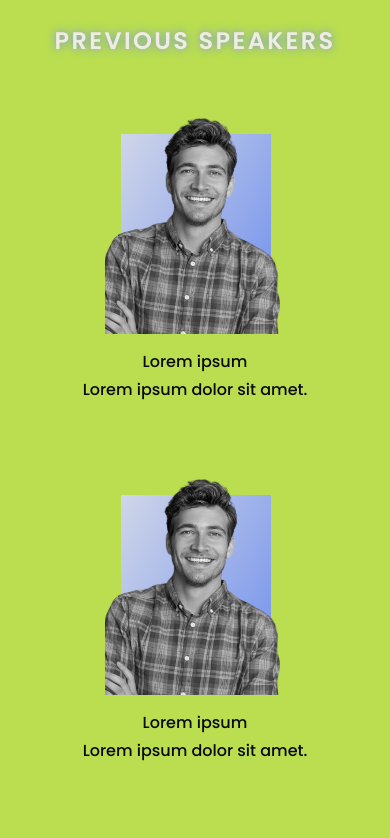
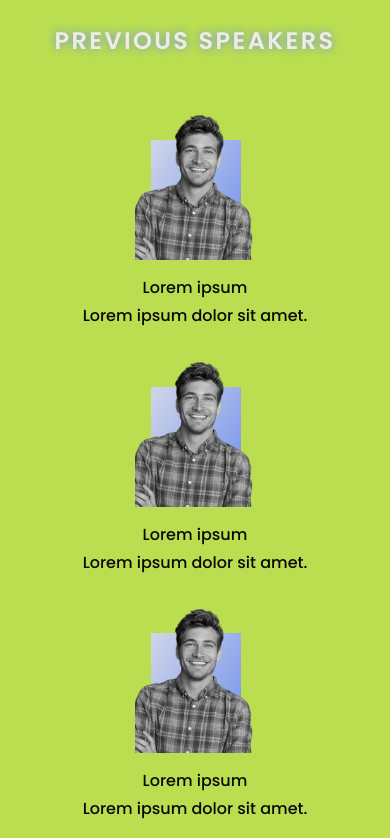
Before and after one commit to pesolosep/makarapreneur, a Next.js app: page / in a window 390 px wide. Shown: the part 2160-2998 px from the top of the page. Built offline with nearby package versions, Linux system fonts and the light colour scheme.

Commit message:
feat: speaker more responsive

```diff
--- a/src/components/homepage/Speakers.tsx
+++ b/src/components/homepage/Speakers.tsx
@@ -7,20 +7,20 @@ export default function Speakers() {
             <h2 className="headerText text-center text-linen [text-shadow:0px_0px_10px_#6E8EEC;]">
                 PREVIOUS SPEAKERS
             </h2>
-            <div className="flex gap-12 mt-8 flex-wrap justify-evenly">
+            <div className="flex gap-2 md:gap-12 mt-8 flex-wrap justify-evenly">
                 <div className="flex flex-col items-center">
                     <div className="relative mt-5">
                         <Image
                             src={profile}
                             alt="profile"
-                            className="z-10 relative"
+                            className="z-10 relative max-md:w-[120px]"
                         />
                         <div
-                            className="absolute bg-cornflowerBlue w-[150px] h-[200px] bottom-0 z-0 left-4
-                            [background:linear-gradient(121deg,_#D0D6E9_0%,#6E8EEC_100%)]"
+                            className="absolute bg-cornflowerBlue w-[90px] md:w-[150px] aspect-[3/4] bottom-0 z-0 left-4
+                            [background:linear-gradient(121deg,_#D0D6E9_0%,#6E8EEC_100%)] aspect"
                         ></div>
                     </div>
-                    <div className="flex flex-col items-center gap-1 mt-4 font-medium">
+                    <div className="flex flex-col items-center gap-1 mt-4 font-medium text-center">
                         <p>Lorem ipsum</p>
                         <p>Lorem ipsum dolor sit amet.</p>
                     </div>
@@ -30,14 +30,14 @@ export default function Speakers() {
                         <Image
                             src={profile}
                             alt="profile"
-                            className="z-10 relative"
+                            className="z-10 relative max-md:w-[120px]"
                         />
                         <div
-                            className="absolute bg-cornflowerBlue w-[150px] h-[200px] bottom-0 z-0 left-4
-                            [background:linear-gradient(121deg,_#D0D6E9_0%,#6E8EEC_100%)]"
+                            className="absolute bg-cornflowerBlue w-[90px] md:w-[150px] aspect-[3/4] bottom-0 z-0 left-4
+                            [background:linear-gradient(121deg,_#D0D6E9_0%,#6E8EEC_100%)] aspect"
                         ></div>
                     </div>
-                    <div className="flex flex-col items-center gap-1 mt-4 font-medium">
+                    <div className="flex flex-col items-center gap-1 mt-4 font-medium text-center">
                         <p>Lorem ipsum</p>
                         <p>Lorem ipsum dolor sit amet.</p>
                     </div>
@@ -47,18 +47,19 @@ export default function Speakers() {
                         <Image
                             src={profile}
                             alt="profile"
-                            className="z-10 relative"
+                            className="z-10 relative max-md:w-[120px]"
                         />
                         <div
-                            className="absolute bg-cornflowerBlue w-[150px] h-[200px] bottom-0 z-0 left-4
-                            [background:linear-gradient(121deg,_#D0D6E9_0%,#6E8EEC_100%)]"
+                            className="absolute bg-cornflowerBlue w-[90px] md:w-[150px] aspect-[3/4] bottom-0 z-0 left-4
+                            [background:linear-gradient(121deg,_#D0D6E9_0%,#6E8EEC_100%)] aspect"
                         ></div>
                     </div>
-                    <div className="flex flex-col items-center gap-1 mt-4 font-medium">
+                    <div className="flex flex-col items-center gap-1 mt-4 font-medium text-center">
                         <p>Lorem ipsum</p>
                         <p>Lorem ipsum dolor sit amet.</p>
                     </div>
                 </div>
+
             </div>
         </div>
     );
```
